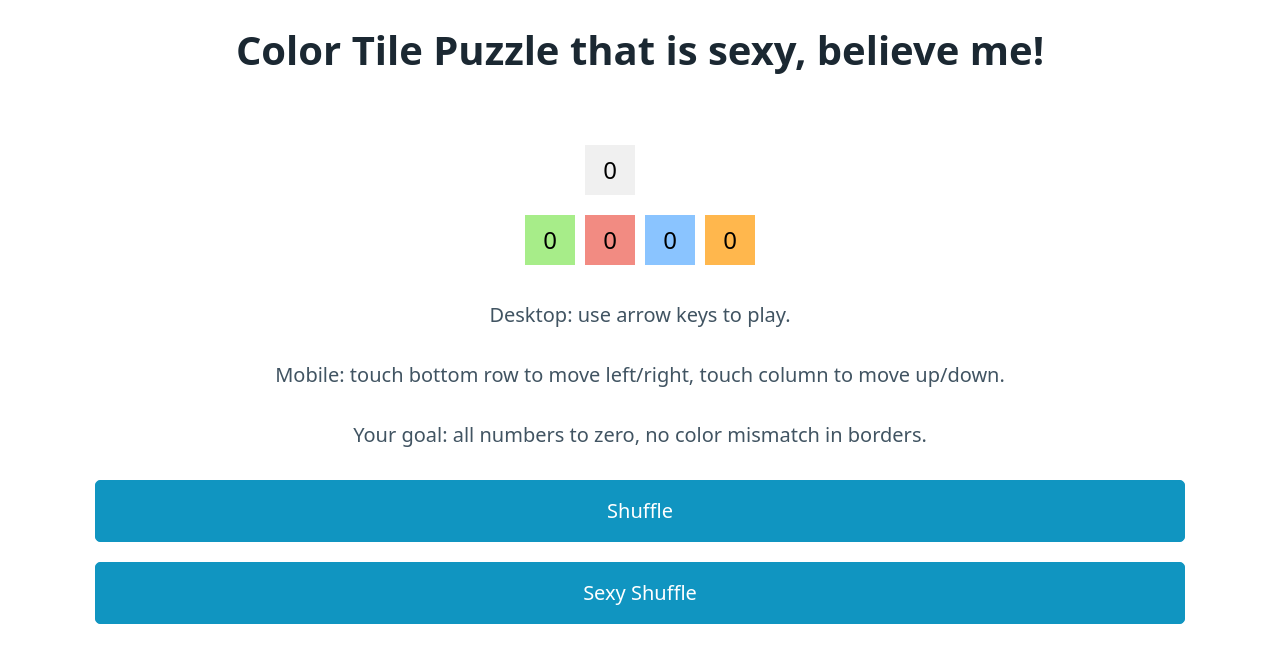
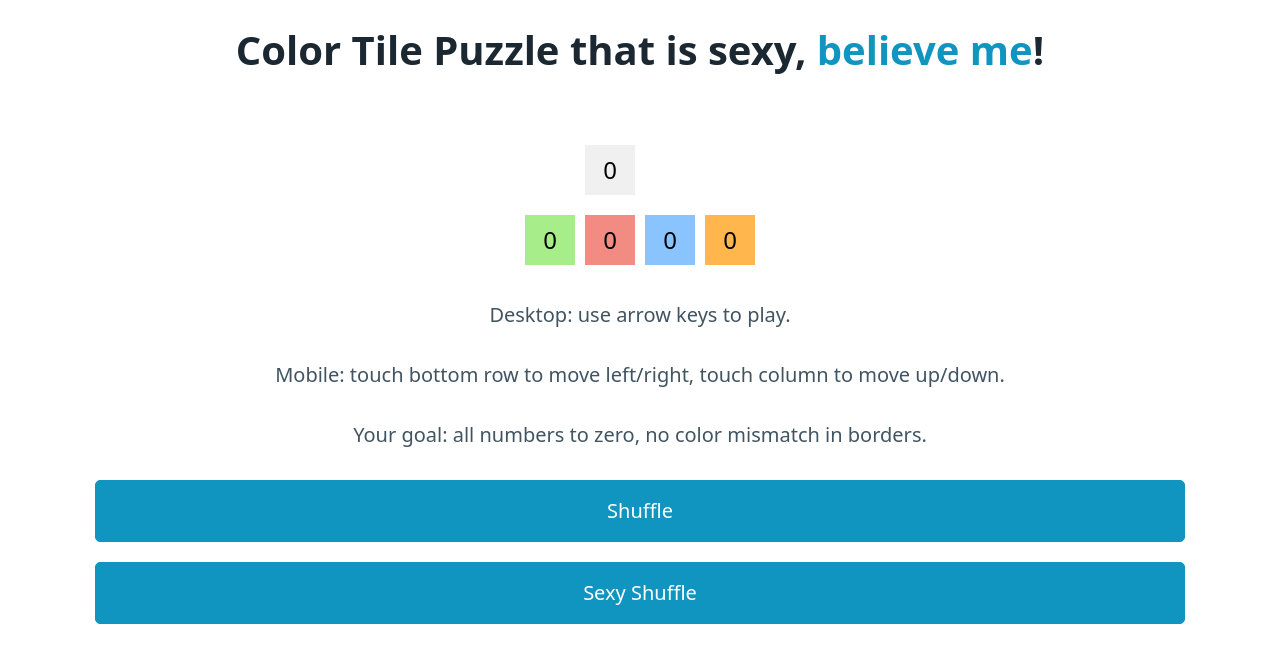
Before and after one commit to errge/sexy, a plain HTML site: page index.html in a window 1280 px wide. Drawn offline with nearby package versions, Linux system fonts and the light colour scheme.

Commit message:
Link to 2D Rubik's Cube from the color tile puzzle game

```diff
--- a/index.html
+++ b/index.html
@@ -71,7 +71,7 @@
 <body>
 
   <main class="container">
-    <h1>Color Tile Puzzle that is sexy, believe me!</h1>
+    <h1>Color Tile Puzzle that is sexy, <a href="rubik">believe me</a>!</h1>
 
     <div class="row" id="row1">
       <div class="tile not"></div>
```
